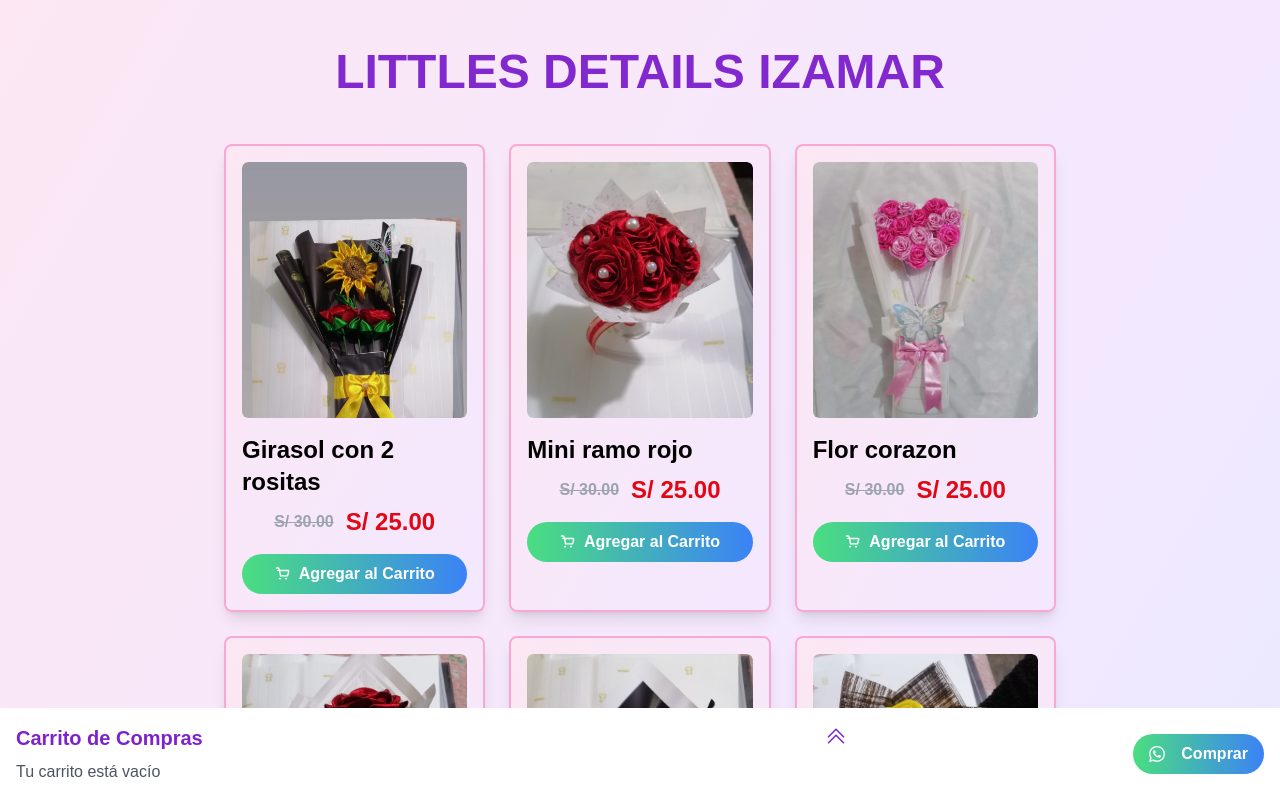
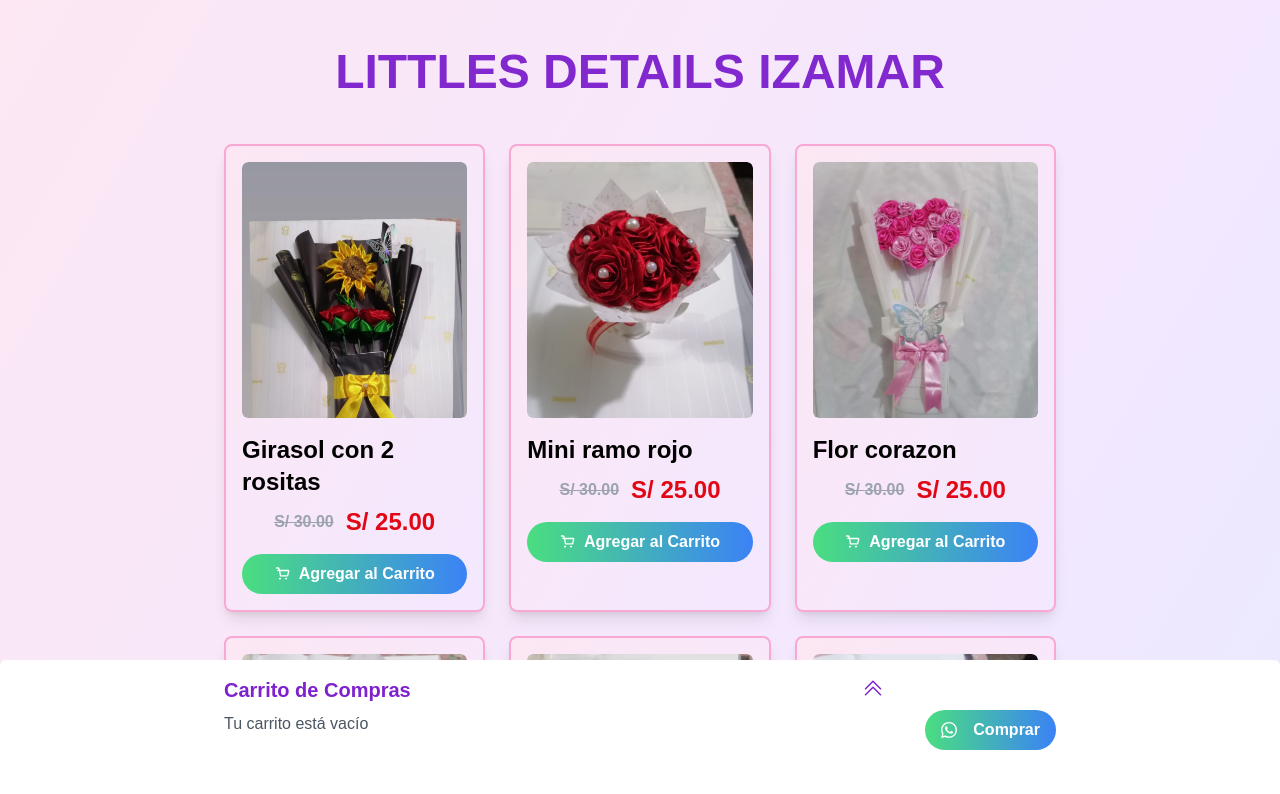
Before and after one commit to Edgarmejiav/DETAILS-IZAMAR, a Next.js app: page / in a window 1280 px wide. Shown: the top 794 px of the page. Built offline with nearby package versions, Linux system fonts and the light colour scheme.

Commit message:
✨ style

```diff
--- a/app/components/Cart.tsx
+++ b/app/components/Cart.tsx
@@ -14,8 +14,8 @@ export default function Cart({cart, addToCart, removeFromCart}: CartProps) {
     const [expanded, setExpanded] = useState(false);
 
     return (
-        <div className="w-full sm:w-2/3 mb-4 sm:mb-0">
-            <h2 className=" flex justify-between text-xl font-bold text-purple-700 mb-2">Carrito de Compras
+        <div className="w-full mb-4">
+            <h2 className="  flex justify-between text-xl font-bold text-purple-700 mb-2">Carrito de Compras
                 {!expanded ? <svg onClick={() => setExpanded(!expanded)} xmlns="http://www.w3.org/2000/svg" fill="none"
                                   viewBox="0 0 24 24" stroke-width="1.5"
                                   stroke="currentColor" className="size-6">
@@ -31,9 +31,9 @@ export default function Cart({cart, addToCart, removeFromCart}: CartProps) {
             </h2>
             {
                 cart.length === 0 ? (
-                    <p className="text-gray-600">Tu carrito está vacío</p>
+                    <p className="text-gray-600 h-14 ">Tu carrito está vacío</p>
                 ) : (
-                    <ScrollArea className={`${expanded ? "md:h-1/3 h-1/2 " : "h-24"} w-full rounded-md border p-2`}>
+                    <ScrollArea className={`${expanded ? "md:h-1/3 h-1/2 " : "h-14"} w-full rounded-md border p-2`}>
                     <ul>
                             {cart.map((item) => (
                                 <li key={item.id} className="mb-2 last:mb-0 gap-3 flex justify-between items-center">
@@ -50,10 +50,10 @@ export default function Cart({cart, addToCart, removeFromCart}: CartProps) {
                                         </div>
                                         <div className="font-semibold text-purple-600">{item.name}</div>
                                         <div className="text-sm text-gray-600">
-                                            S/ {item.price.toFixed(2)} x
-                                            <strong> {item.quantity} </strong>
-                                            = S/ {(item.price * item.quantity).toFixed(2)}
+                                            {item.quantity !== 1 &&  <p> S/ {item.price.toFixed(2)} x <strong> {item.quantity} </strong>   = </p>}
+                                           S/ {(item.price * item.quantity).toFixed(2)}
                                         </div>
+
 
                                     </div>
 
--- a/app/page.tsx
+++ b/app/page.tsx
@@ -65,8 +65,8 @@ export default function Home() {
     }
 
     return (
-        <main className="min-h-screen bg-gradient-to-br from-pink-100 via-purple-100 to-blue-100 pb-32">
-            <div className="container mx-auto px-4 py-12">
+        <main className="min-h-screen container bg-gradient-to-br from-pink-100 via-purple-100 to-blue-100 pb-32">
+            <div className=" mx-auto px-4 py-12">
                 <header className="text-center">
                     <h1 className="text-2xl sm:text-4xl md:text-5xl font-bold mb-6 sm:mb-8 md:mb-12 text-purple-700 animate-pulse whitespace-nowrap overflow-hidden">
                         LITTLES DETAILS IZAMAR
@@ -74,9 +74,9 @@ export default function Home() {
                 </header>
                 <ProductList flowers={flowers} addToCart={addToCart} removeFromCart={removeFromCart} cart={cart}/>
             </div>
-            <div className="fixed bottom-0 left-0 right-0 bg-white shadow-lg">
+            <div className=" rounded-md fixed bottom-0 left-0 right-0 bg-white shadow-lg">
                 <div
-                    className="container mx-auto px-4 py-4 flex flex-col sm:flex-row justify-between items-start sm:items-center">
+                    className=" md:mx-52  md:gap-10  px-4 py-4 flex flex-col sm:flex-row justify-between items-start sm:items-center">
                     <Cart cart={cart} addToCart={addToCart} removeFromCart={removeFromCart}/>
                     <WhatsAppButton cart={cart} total={total}/>
                 </div>
```
